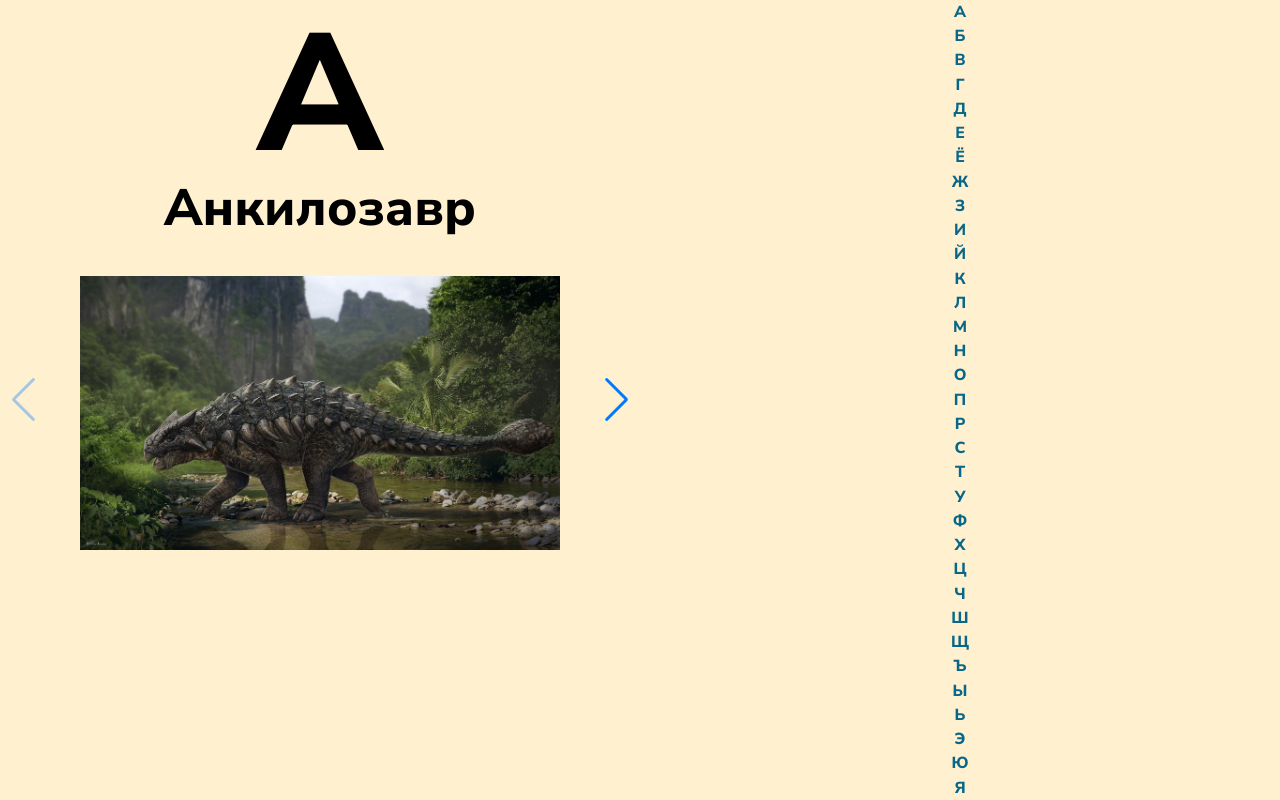
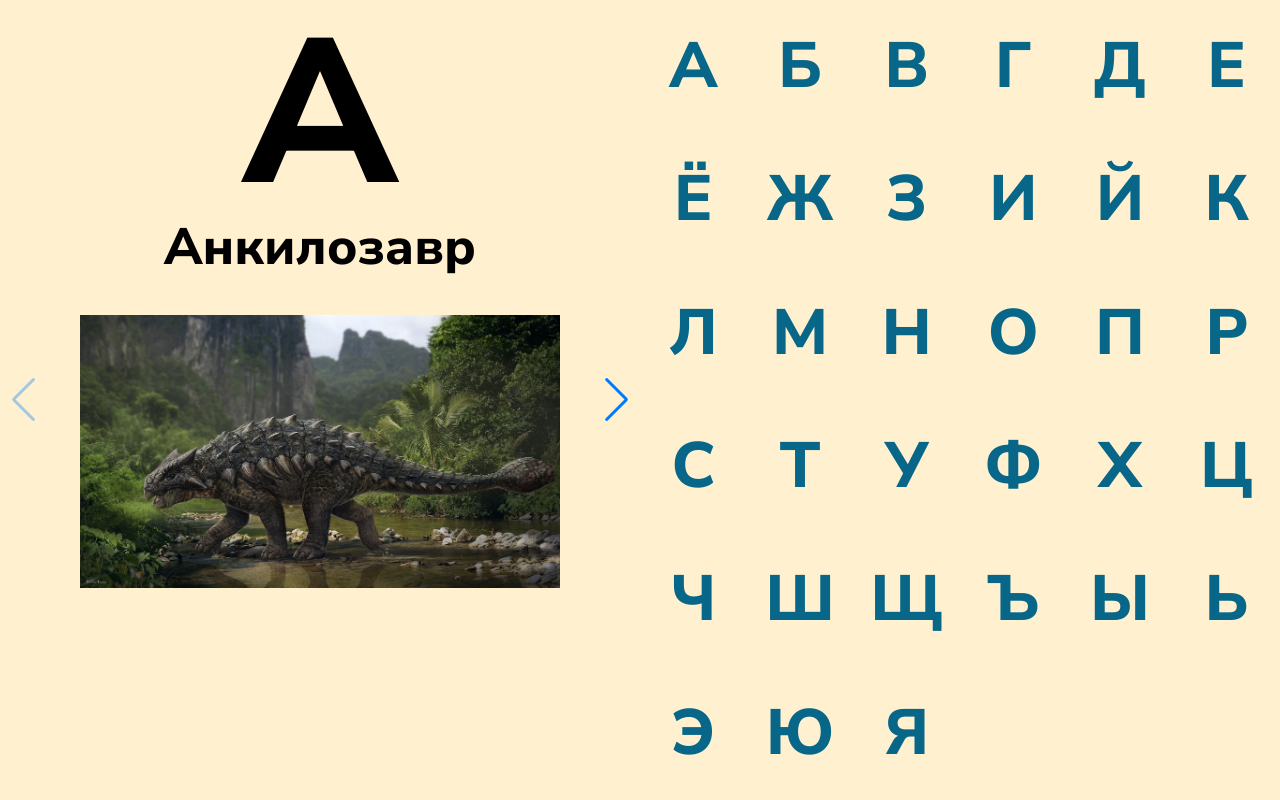
Before and after one commit to skycrazyk/alphabet, a React (Create React App) app: page / in a window 1280 px wide. Built offline with nearby package versions, Linux system fonts and the light colour scheme.

Commit message:
Доработаны стили алфавита

```diff
--- /dev/null
+++ b/src/components/Study/Alphabet/Alphabet.module.css
@@ -0,0 +1,16 @@
+.list {
+    --list-item-min: 100px;
+    --list-item-font-size: 5vw;
+    height: 100vh;
+    grid-template-columns: repeat(auto-fill, minmax(var(--list-item-min), 1fr));
+}
+
+@media (min-width: 1920px) {
+    .list {
+        grid-template-columns: repeat(auto-fill, minmax(calc(var(--list-item-min) * 1.35), 1fr));
+    }
+}
+
+.item {
+    font-size: var(--list-item-font-size);
+}
--- a/src/components/Study/Alphabet/Alphabet.tsx
+++ b/src/components/Study/Alphabet/Alphabet.tsx
@@ -1,6 +1,7 @@
 import {Dispatch, SetStateAction} from 'react'
 import {Alphabet as AlphabetComponent} from '../../Alphabet/Alphabet'
 import {LetterType} from '../../../utils'
+import s from './Alphabet.module.css'
 
 export function Alphabet({
     alphabet,
@@ -16,6 +17,8 @@ export function Alphabet({
             alphabet={alphabet}
             onLetterClick={setActiveLetter}
             activeLetter={activeLetter}
+            alphabetClassName={s.list}
+            letterClassName={s.item}
         />
     )
 }
--- a/src/components/Study/Preview/Slide/Slide.module.css
+++ b/src/components/Study/Preview/Slide/Slide.module.css
@@ -5,7 +5,7 @@
 
 .upper {
     font-family: 'Nunito Sans', sans-serif;
-    font-size: 13vw;
+    font-size: 16vw;
     line-height: 1;
     text-align: center;
 }
```
